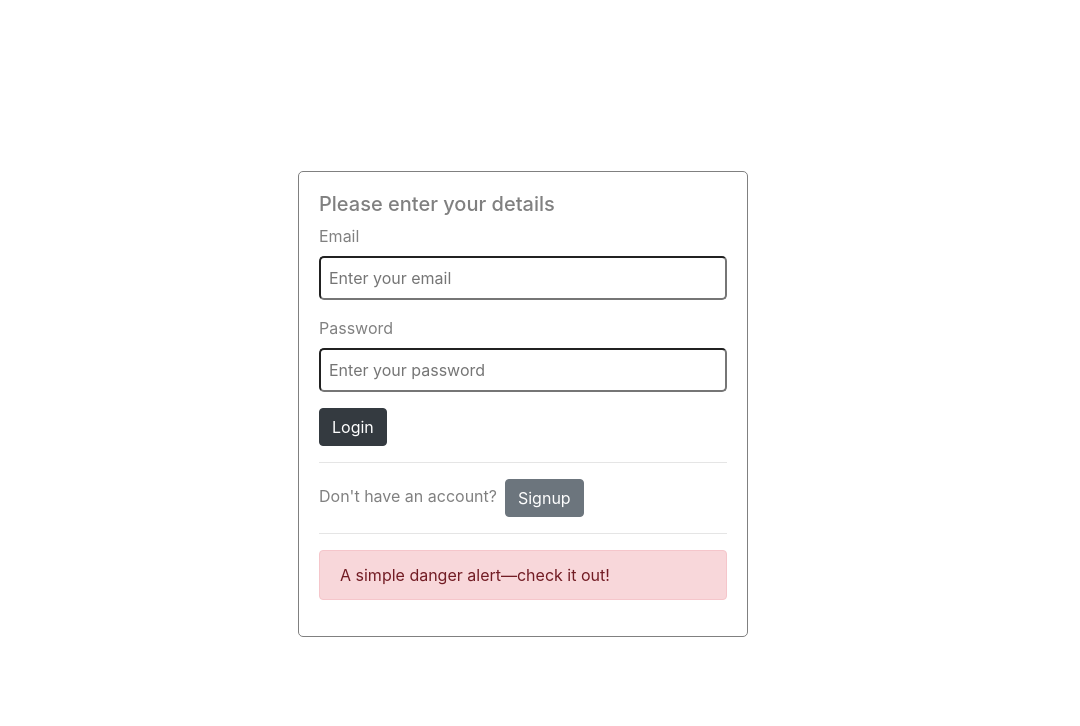
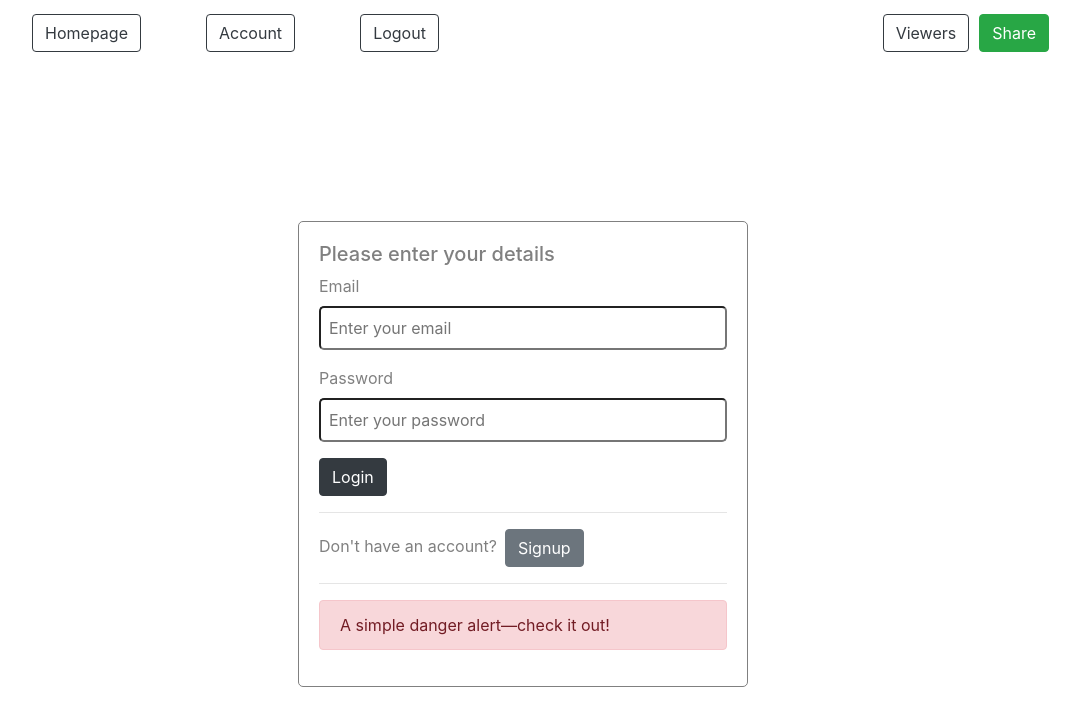
Before and after one commit to sharadkataria/presence-sense-web, a React (Create React App) app: page /login in a window 1280 px wide. Shown: the top 726 px of the page, without its empty margins (117-1197 px from the left). Built offline with nearby package versions, Linux system fonts and the light colour scheme.

Commit message:
WIP: Navigation Bar UI

```diff
--- a/package.json
+++ b/package.json
@@ -8,6 +8,7 @@
     "@testing-library/user-event": "^7.1.2",
     "axios": "^0.19.2",
     "bootstrap": "^4.4.1",
+    "node-sass": "^4.13.1",
     "react": "^16.13.1",
     "react-bootstrap": "^1.0.0",
     "react-dom": "^16.13.1",
--- /dev/null
+++ b/src/components/NavBar/NavBarStyles.scss
@@ -0,0 +1,21 @@
+.navbar-wrapper {
+  height: 50px;
+  width: 100%;
+  padding: 10px;
+
+  .navbar-btn-left {
+    padding: 4px;
+    justify-content: space-evenly;
+    display: flex;
+  }
+
+  .navbar-btn-right {
+    padding: 4px;
+    justify-content: flex-end;
+    display: flex;
+
+    .flow {
+      margin-left: 10px;
+    }
+  }
+}
--- /dev/null
+++ b/src/components/NavBar/index.js
@@ -0,0 +1,57 @@
+import React, { Component } from 'react';
+import styles from './NavBarStyles.scss';
+import Viewers from '../Viewers';
+
+class NavBar extends Component {
+  constructor(props) {
+    super(props);
+
+    this.state = {
+      showViewersModal: false
+    };
+  }
+
+  toggleViewersModal = () => {
+    console.log('called');
+    this.setState({ showViewersModal: !this.state.showViewersModal });
+  };
+
+  render() {
+    const { showViewersModal } = this.state;
+    return (
+      <React.Fragment>
+        <div style={styles} className='row navbar-wrapper'>
+          <div className='col-lg-6 col-sm-12 navbar-btn-left'>
+            <button type='button' className='btn btn-outline-dark'>
+              Homepage
+            </button>
+            <button type='button' className='btn btn-outline-dark'>
+              Account
+            </button>
+            <button type='button' className='btn btn-outline-dark'>
+              Logout
+            </button>
+          </div>
+          <div className='col-lg-6 col-sm-12 navbar-btn-right'>
+            <button
+              type='button'
+              className='btn btn-outline-dark flow'
+              onClick={this.toggleViewersModal}
+            >
+              Viewers
+            </button>
+            <button type='button' className='btn btn-success flow'>
+              Share
+            </button>
+          </div>
+        </div>
+
+        {showViewersModal ? (
+          <Viewers show={showViewersModal} onHide={this.toggleViewersModal} />
+        ) : null}
+      </React.Fragment>
+    );
+  }
+}
+
+export default NavBar;
--- a/src/containers/LoginPage/index.js
+++ b/src/containers/LoginPage/index.js
@@ -1,4 +1,5 @@
 import React, { Component } from 'react';
+import NavBar from '../../components/NavBar';
 
 class LoginPage extends Component {
   constructor(props) {
@@ -31,6 +32,7 @@ class LoginPage extends Component {
   render() {
     return (
       <div className='container'>
+        <NavBar />
         <div className='row'>
           <div className='login-wrapper'>
             <h5>Please enter your details</h5>
```
Also changed, not shown: 1 other file (tests, documents, lock files or other folders).
